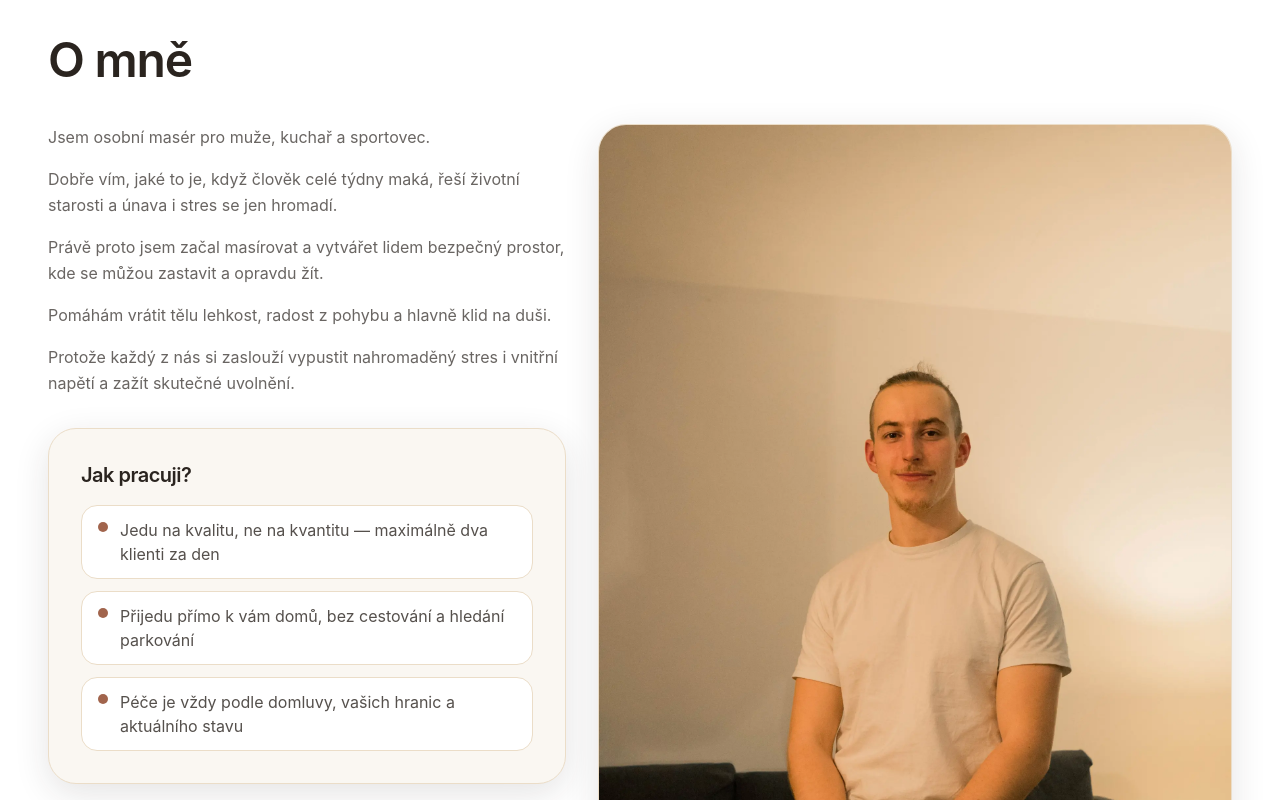
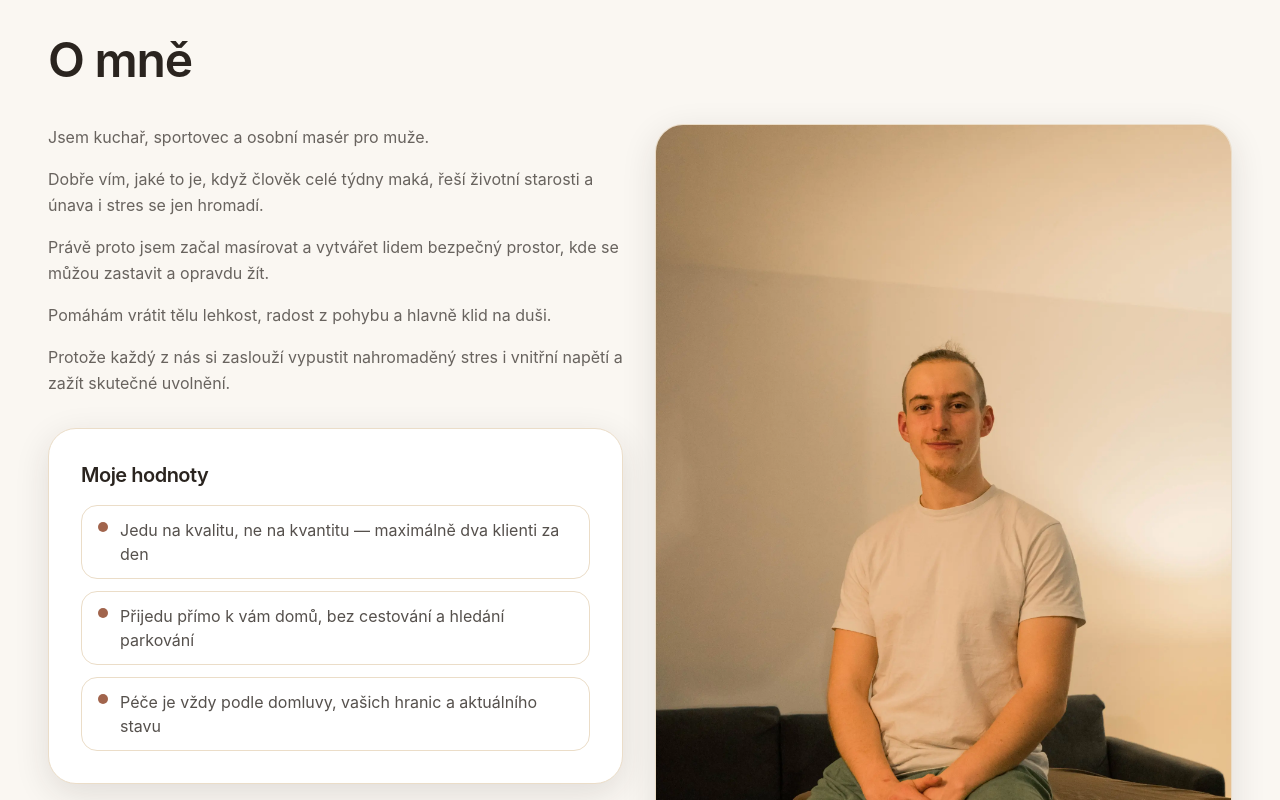
Before and after one commit to chirimiri22/dominik-web, a React (Vite) app: page / in a window 1280 px wide. Shown: the part 860-1660 px from the top of the page. Built offline with nearby package versions, Linux system fonts and the light colour scheme.

Commit message:
adjustments

```diff
--- a/src/components/Description.tsx
+++ b/src/components/Description.tsx
@@ -1,5 +1,4 @@
 import {useI18n} from '../i18n'
-
 const Description = (): JSX.Element => {
     const {t} = useI18n()
     const rawPoints = t('description.points')
@@ -10,21 +9,21 @@ const Description = (): JSX.Element => {
         : [String(t('description.text'))]
 
     return (
-        <section id="description" className="py-24 bg-white ">
+        <section id="description" className="py-24 bg-sand-50 ">
             <div className="px-6 sm:px-8 lg:px-12 max-w-screen-xl mx-auto">
                 <div className="mb-10 max-w-3xl">
                     <h2 className="text-4xl sm:text-5xl font-semibold text-ink">{t('description.title')}</h2>
                 </div>
 
-                <div className="grid gap-8 items-start lg:grid-cols-[0.9fr_1.1fr]">
-                    <div className="space-y-8">
+                <div className="flex gap-8 sm:flex-row flex-col">
+                    <div  className="flex-1 space-y-8">
                         <div className="space-y-4 text-ink/70 leading-relaxed">
                             {paragraphs.map((paragraph, index) => (
                                 <p key={index}>{paragraph}</p>
                             ))}
                         </div>
 
-                        <div className="rounded-[1.75rem] border border-sand-200 bg-sand-50 p-6 sm:p-8 shadow-soft">
+                        <div className="rounded-[1.75rem] border border-sand-200 bg-white p-6 sm:p-8 shadow-soft">
                             <h3 className="text-xl font-semibold mb-4 text-ink">{t('description.valuesTitle')}</h3>
                             <ul className="space-y-3 text-ink/80">
                                 {points.map((point, index) => (
@@ -39,9 +38,16 @@ const Description = (): JSX.Element => {
                         </div>
                     </div>
 
-                    <div className="rounded-[1.75rem] overflow-hidden border border-sand-200 bg-sand-50 shadow-soft">
-                        <img src={"/dominik.webp"} alt={t('description.imageAlt')}
-                             className="w-full h-full min-h-[26rem] object-cover"/>
+                    <div
+                        // ref={rightRef}
+                        className="rounded-[1.75rem] flex-1 overflow-hidden border border-sand-200 bg-sand-50 shadow-soft"
+                        // style={rightMaxHeight ? {maxHeight: `${rightMaxHeight}px`} : undefined}
+                    >
+                        <img src={'/dominik.webp'} alt={t('description.imageAlt')}
+                             className="w-full h-full object-cover block min-h-[26rem]"
+
+                        />
+
                     </div>
                 </div>
             </div>
--- a/src/components/Gallery.tsx
+++ b/src/components/Gallery.tsx
@@ -10,14 +10,16 @@ type Image = {
 }
 
 const sampleImages: Image[] = [
-  { id: '3', src: '/masaz_promo-1.webp', altKey: 'gallery.items.2' },
-  { id: '4', src: '/masaz_promo-5.webp', altKey: 'gallery.items.3' },
-  { id: '5', src: '/masaz_promo-7.webp', altKey: 'gallery.items.4' },
-  { id: '6', src: '/masaz_promo-18.webp', altKey: 'gallery.items.5' },
-  { id: '7', src: '/masaz_promo-21.webp', altKey: 'gallery.items.6' },
-  { id: '8', src: '/masaz_promo-32.webp', altKey: 'gallery.items.7' },
-  { id: '9', src: '/masaz_promo-33.webp', altKey: 'gallery.items.8' },
-  { id: '10', src: '/masaz_promo-39.webp', altKey: 'gallery.items.9' },
+    { id: '5', src: '/masaz_promo-7.webp', altKey: 'gallery.items.4' },
+    { id: '7', src: '/masaz_promo-21.webp', altKey: 'gallery.items.6' },
+    { id: '8', src: '/masaz_promo-32.webp', altKey: 'gallery.items.1' },
+
+    { id: '4', src: '/masaz_promo-5.webp', altKey: 'galler/y.items.3' },
+    { id: '3', src: '/masaz_promo-1.webp', altKey: 'gallery.items.2' },
+    { id: '6', src: '/masaz_promo-18.webp', altKey: 'gallery.items.5' },
+
+  // { id: '9', src: '/masaz_promo-33.webp', altKey: 'gallery.items.8' },
+  // { id: '10', src: '/masaz_promo-39.webp', altKey: 'gallery.items.9' },
 ]
 
 const Gallery: React.FC = () => {
--- a/src/locales/cs.json
+++ b/src/locales/cs.json
@@ -35,10 +35,10 @@
   "description": {
     "title": "O mně",
     "heading": "Jmenuji se Dominik Pokorný",
-    "valuesTitle": "Jak pracuji?",
+    "valuesTitle": "Moje hodnoty",
     "imageAlt": "Portrét Dominika Pokorného",
     "paragraphs": [
-      "Jsem osobní masér pro muže, kuchař a sportovec.",
+      "Jsem kuchař, sportovec a osobní masér pro muže.",
       "Dobře vím, jaké to je, když člověk celé týdny maká, řeší životní starosti a únava i stres se jen hromadí.",
       "Právě proto jsem začal masírovat a vytvářet lidem bezpečný prostor, kde se můžou zastavit a opravdu žít.",
       "Pomáhám vrátit tělu lehkost, radost z pohybu a hlavně klid na duši.",
```
